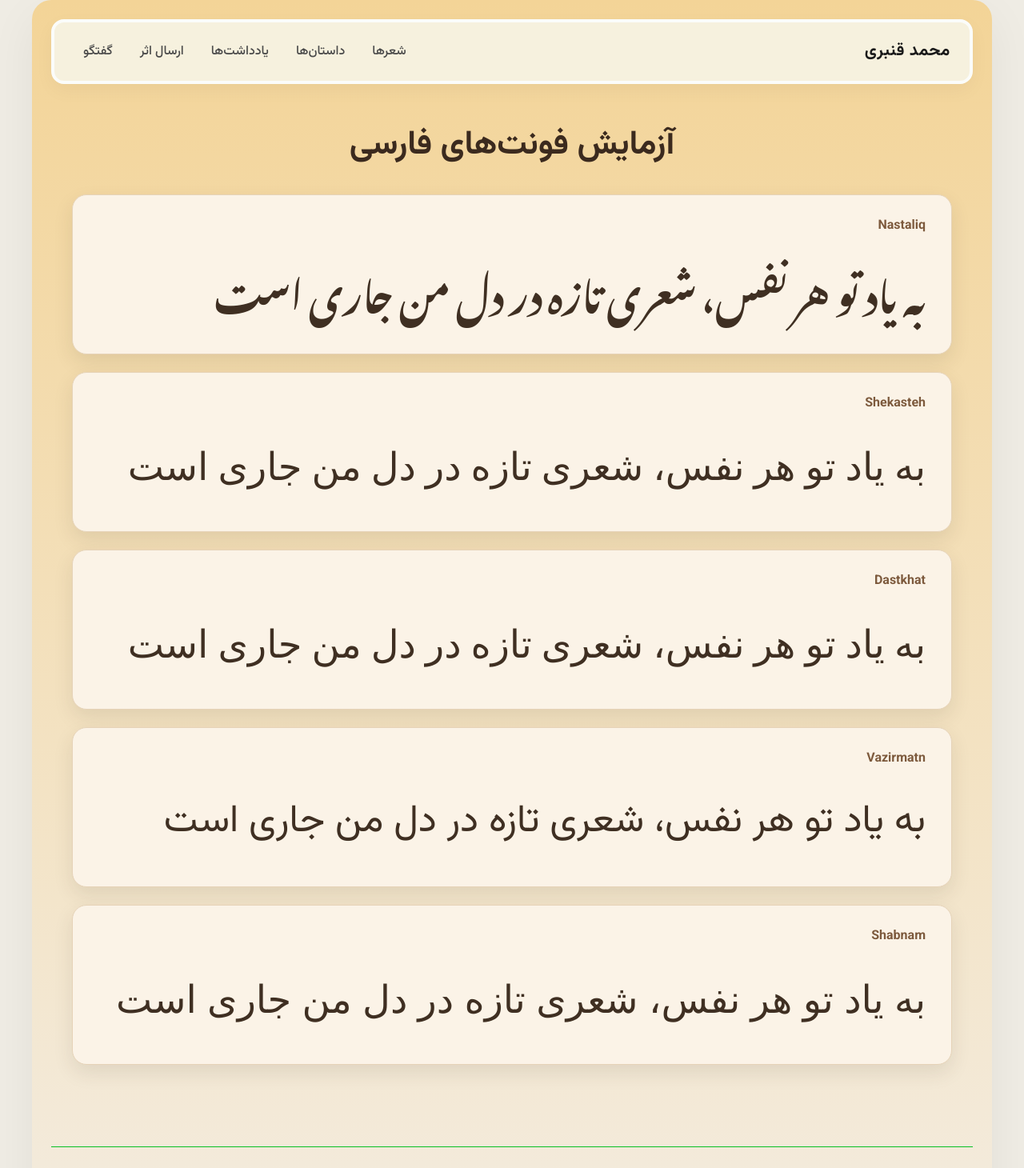
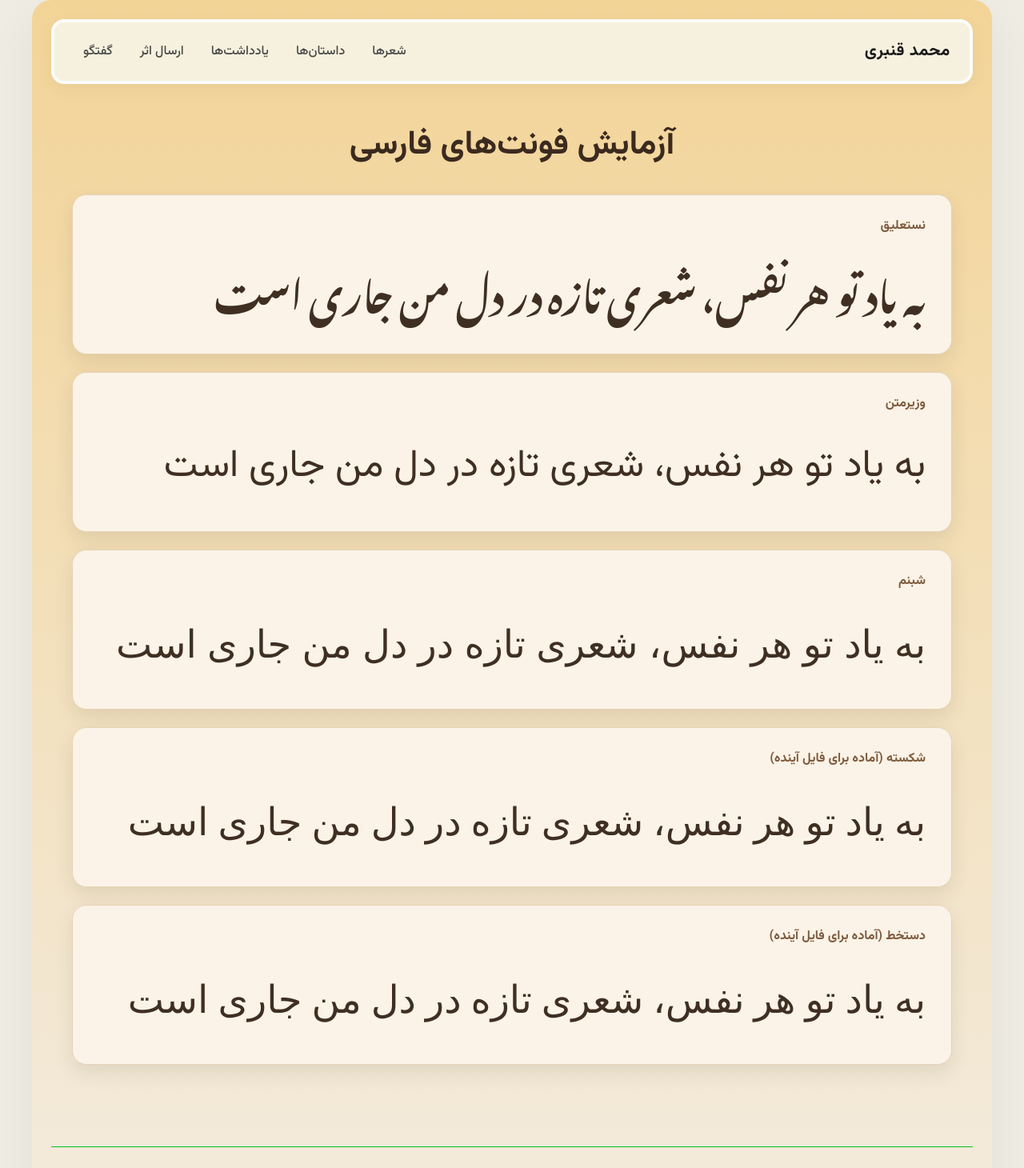
Before and after one commit to antigravity1344-code/myproject, a React (Vite) app: page /font-test in a window 1280 px wide. Shown: the top 1460 px of the page at 80% size. Built offline with nearby package versions, Linux system fonts and the light colour scheme; a web font is replaced by a local one.

Commit message:
اصلاح کلاس های تست فونت

```diff
--- a/src/pages/FontTest.jsx
+++ b/src/pages/FontTest.jsx
@@ -2,12 +2,14 @@ import styles from './FontTest.module.css';
 
 function FontTest() {
   const samples = [
-    ['Nastaliq', 'Nastaliq'],
-    ['Shekasteh', 'Shekasteh'],
-    ['Dastkhat', 'Dastkhat'],
-    ['Vazirmatn', 'Vazirmatn'],
-    ['Shabnam', 'Shabnam'],
+    ['نستعلیق', 'font-nastaliq'],
+    ['وزیرمتن', 'font-vazirmatn'],
+    ['شبنم', 'font-shabnam'],
+    ['شکسته (آماده برای فایل آینده)', 'font-shekasteh'],
+    ['دستخط (آماده برای فایل آینده)', 'font-dastkhat'],
   ];
+
+  const text = 'به یاد تو هر نفس، شعری تازه در دل من جاری است';
 
   return (
     <div className={styles.container}>
@@ -15,7 +17,7 @@ function FontTest() {
       {samples.map(([title, className]) => (
         <section className={styles.card} key={title}>
           <h2>{title}</h2>
-          <p className={className}>به یاد تو هر نفس، شعری تازه در دل من جاری است</p>
+          <p className={className}>{text}</p>
         </section>
       ))}
     </div>
```
